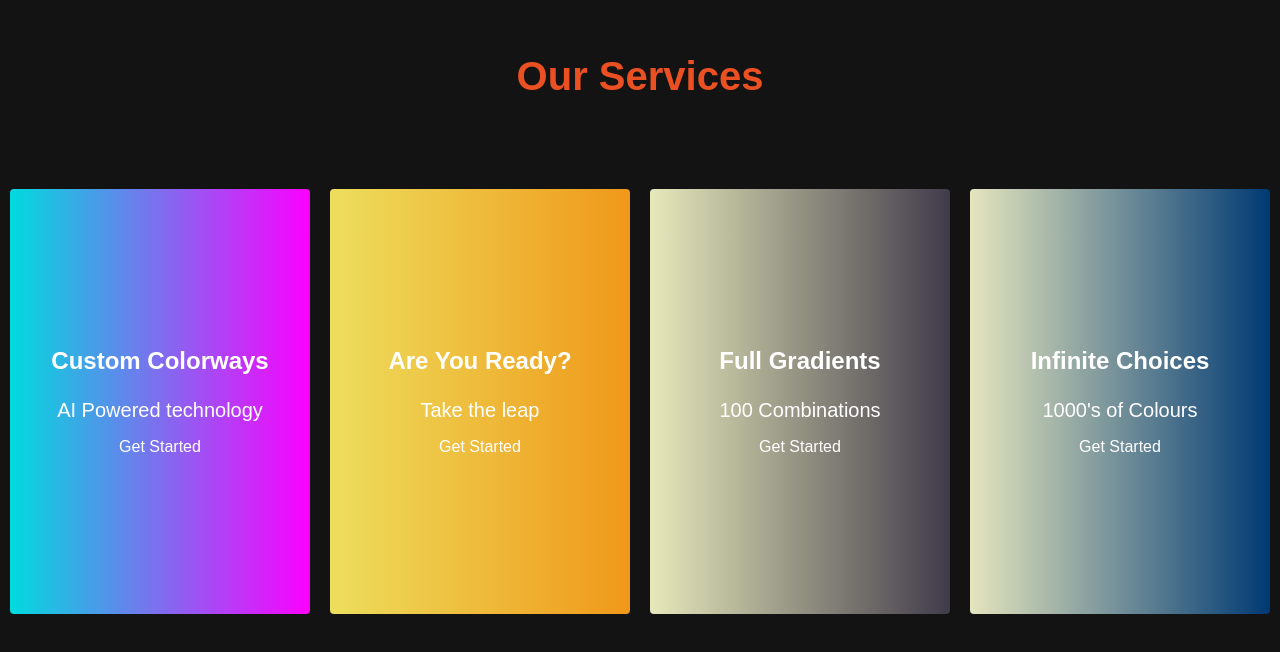
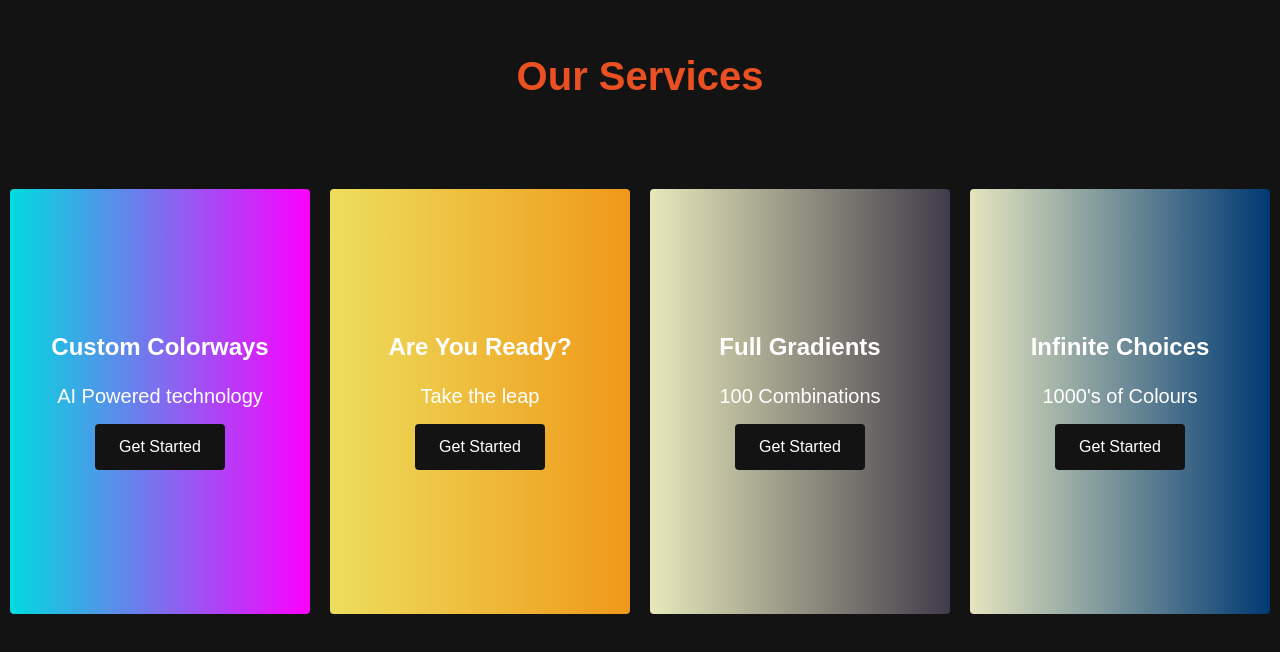
Before and after one commit to mjleung00/tutorial-website, a plain HTML site: page index.html in a window 1280 px wide. Shown: the part 1799-2451 px from the top of the page. Drawn offline with Linux system fonts and the light colour scheme.

Commit message:
Fix missing button on Services card

```diff
--- a/index.html
+++ b/index.html
@@ -64,22 +64,22 @@
                 <div class="services__card">
                     <h2>Custom Colorways</h2>
                     <p>AI Powered technology</p>
-                    <div class="services__btn">Get Started</div>
+                    <div class="services__btn"><button>Get Started</button></div>
                 </div>
                 <div class="services__card">
                     <h2>Are You Ready?</h2>
                     <p>Take the leap</p>
-                    <div class="services__btn">Get Started</div>
+                    <div class="services__btn"><button>Get Started</button></div>
                 </div>
                 <div class="services__card">
                     <h2>Full Gradients</h2>
                     <p>100 Combinations</p>
-                    <div class="services__btn">Get Started</div>
+                    <div class="services__btn"><button>Get Started</button></div>
                 </div>
                 <div class="services__card">
                     <h2>Infinite Choices</h2>
                     <p>1000's of Colours</p>
-                    <div class="services__btn">Get Started</div>
+                    <div class="services__btn"><button>Get Started</button></div>
                 </div>
             </div>
         </div>
```
